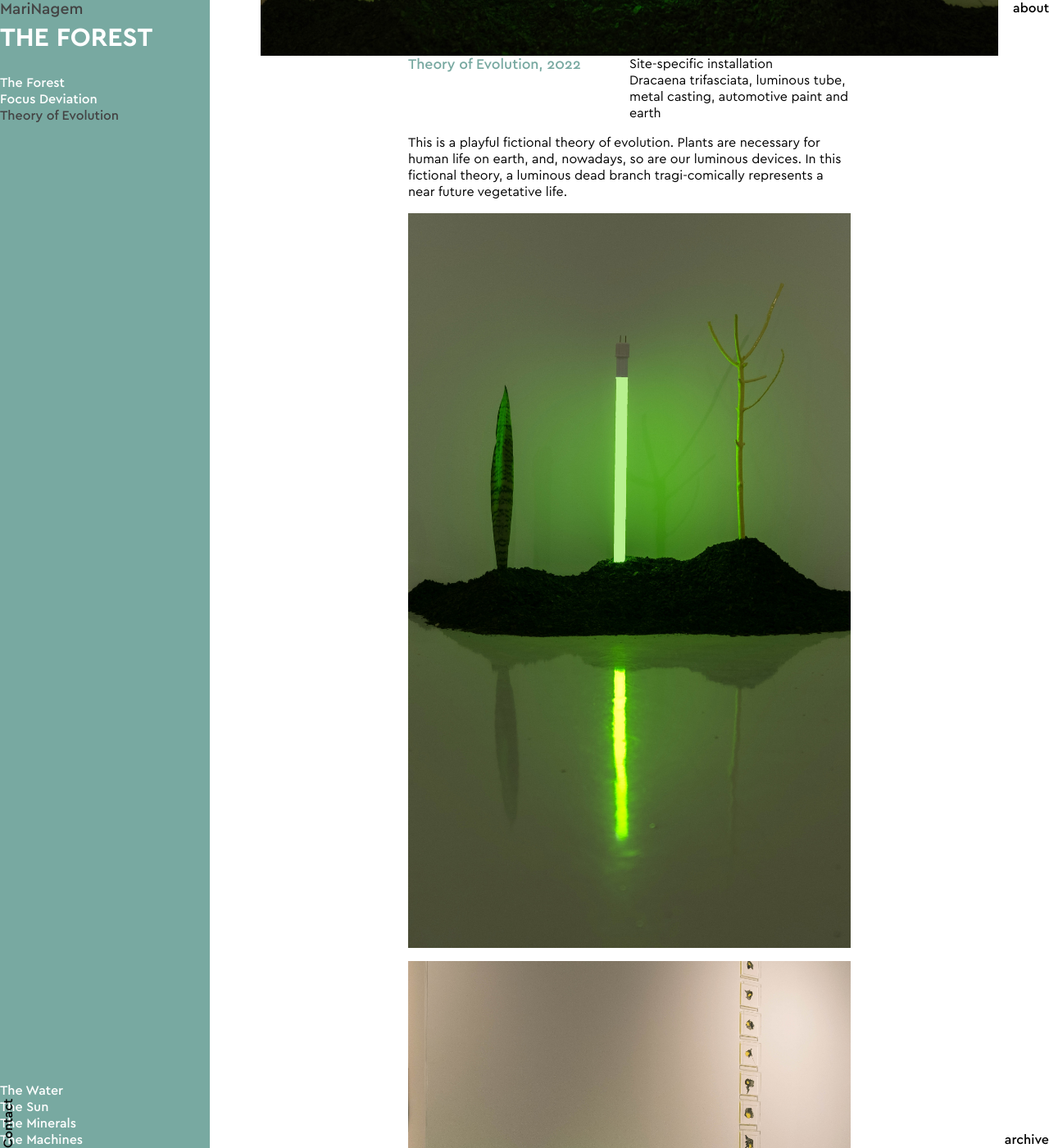
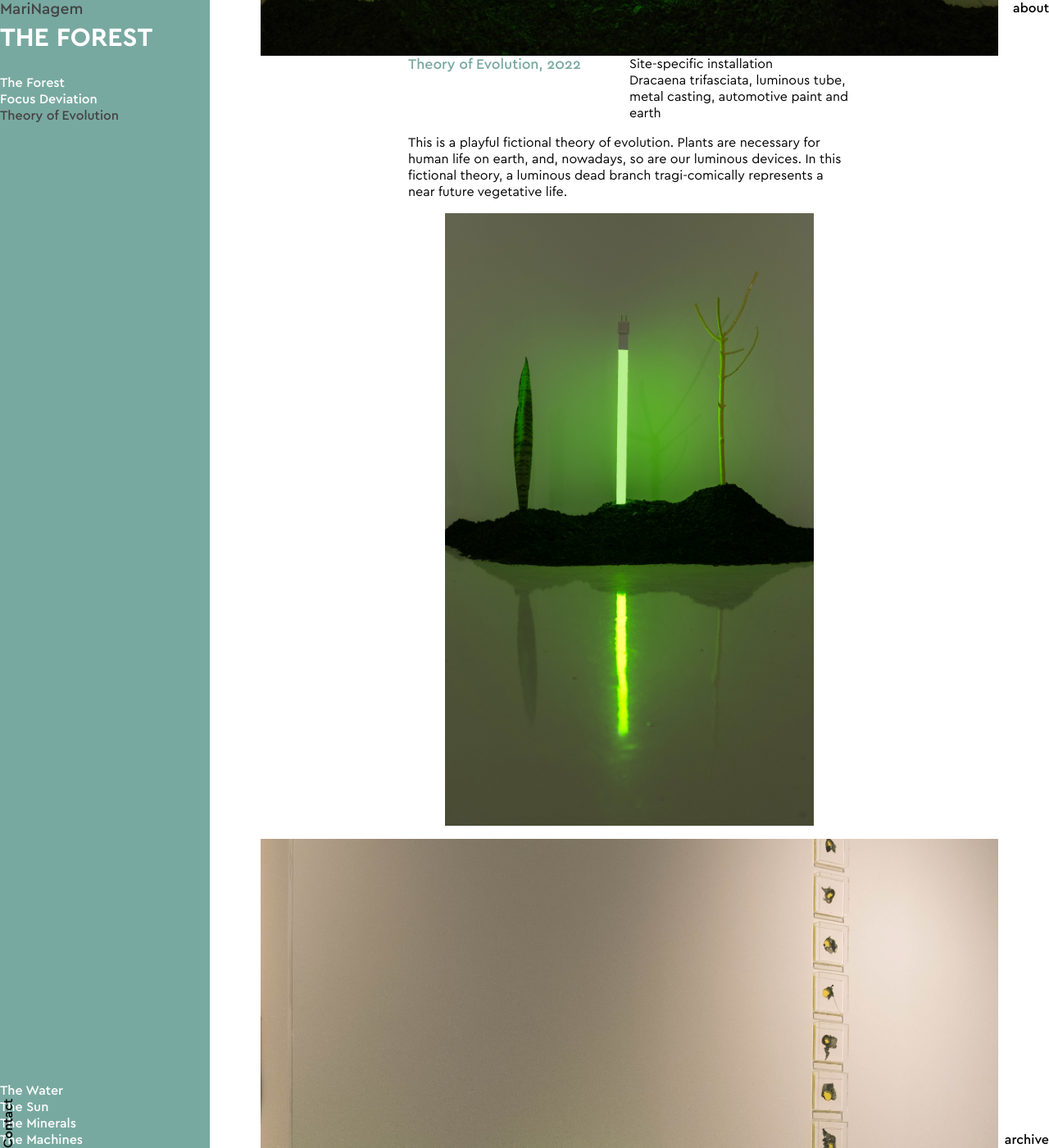
Before and after one commit to marinagem-www/2023.marinagem.com, a Jekyll site: the page built from projects/en/a-evolucao-das-especies.md, in a window 1280 px wide and 1400 px high, scrolled down 543 px. Shown: the whole window at 82% size. Built offline with Jekyll 4.4.1, drawn with Linux system fonts in a browser that asks for light colours.

Commit message:
style images

```diff
--- a/css/project.scss
+++ b/css/project.scss
@@ -52,9 +52,23 @@
   }
 
   .project-text {
-    width: 60%;
+    width: 100%;
     margin: 0 auto;
-    font-size: 1rem;
+
+    p {
+      width: 60%;
+      margin-left: auto;
+      margin-right: auto;
+      font-size: 1rem;
+    }
+
+    p:has(img) {
+      width: 100%;
+    }
+
+    p.vertical:has(img) {
+      width: 50%;
+    }
 
     img {
       display: block;
--- a/projects/en/a-evolucao-das-especies.md
+++ b/projects/en/a-evolucao-das-especies.md
@@ -10,6 +10,7 @@ cover: imgs/a-evolucao-das-especies/EvolucaoDasEspecies_2.jpg
 ---
 This is a playful fictional theory of evolution. Plants are necessary for human life on earth, and, nowadays, so are our luminous devices. In this fictional theory, a luminous dead branch tragi-comically represents a near future vegetative life.
 
+{:.vertical}
 ![]({{site.baseurl}}/imgs/a-evolucao-das-especies/EvolucaoDasEspecies_1.jpg)
 
 ![]({{site.baseurl}}/imgs/a-evolucao-das-especies/EvolucaoDasEspecies_3.jpg)
```
